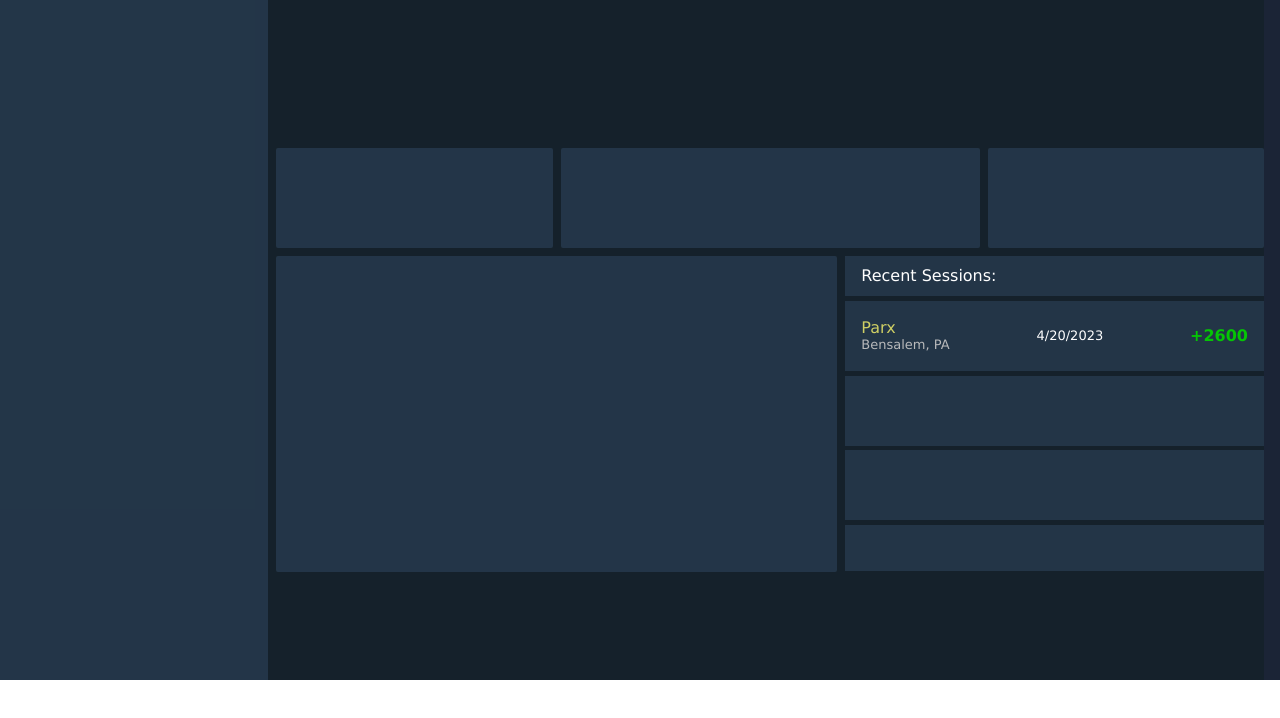
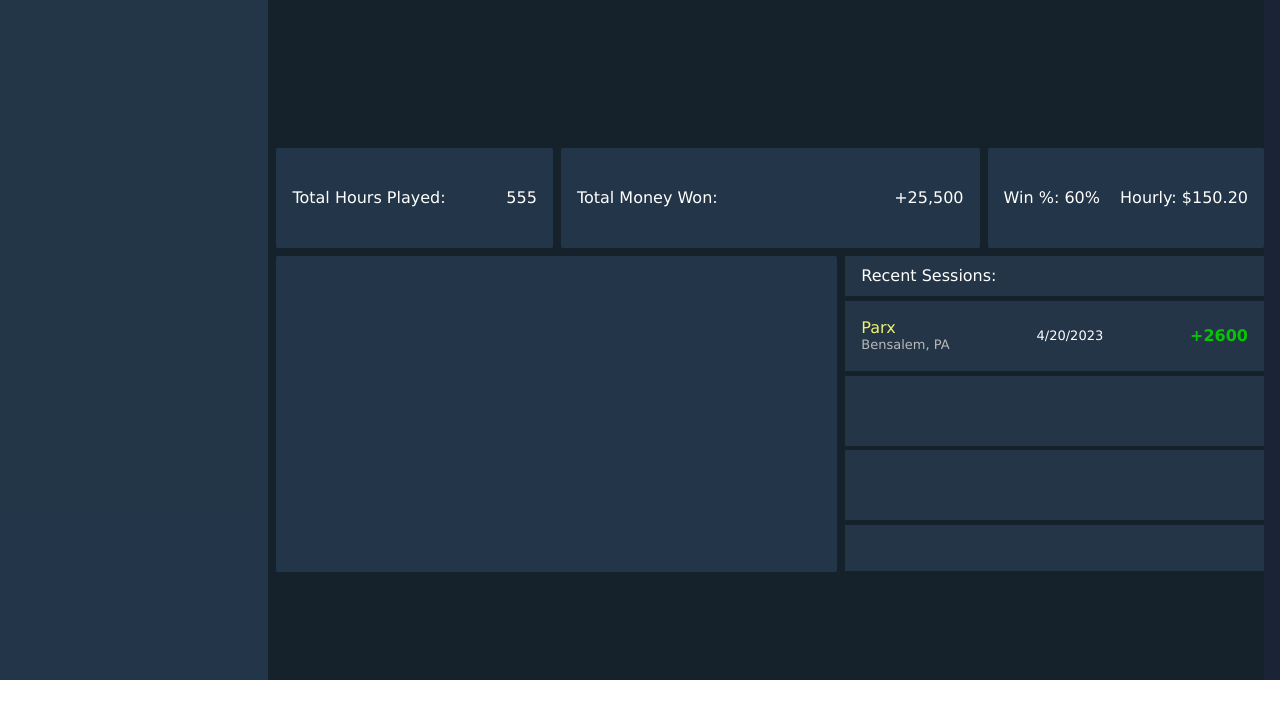
Before and after one commit to p0ptartz/bankroll-tracker, a React (Create React App) app in the folder client/: page /dashboard in a window 1280 px wide. Shown: the top 718 px of the page. Built offline with nearby package versions, Linux system fonts and the light colour scheme.

Commit message:
added stat layouts

```diff
--- a/client/src/components/StatRow1/statRow1.css
+++ b/client/src/components/StatRow1/statRow1.css
@@ -15,3 +15,7 @@
 
     grid-area: 2 / 7 / 2 / 9;
 }
+
+.total-hours{
+    color: white;
+}
--- a/client/src/components/StatRow1/statRow1.jsx
+++ b/client/src/components/StatRow1/statRow1.jsx
@@ -5,13 +5,22 @@ export default function StatRow1() {
     return (
         <>
             <div className="stat-item-1 stat-item">
-
+                <div className="mx-3 h-100 d-flex justify-content-between align-items-center total-hours">
+                    <p className="">Total Hours Played:</p>
+                    <p className="">555</p>
+                </div>
             </div>
             <div className="stat-item-2 stat-item">
-
+                <div className="mx-3 h-100 d-flex justify-content-between align-items-center total-hours">
+                    <p className="">Total Money Won:</p>
+                    <p className="">+25,500</p>
+                </div>
             </div>
             <div className="stat-item-3 stat-item">
-
+                <div className="mx-3 h-100 d-flex justify-content-between align-items-center total-hours">
+                    <p className="">Win %: <span>60%</span></p>
+                    <p className="">Hourly: <span>$150.20</span></p>
+                </div>
             </div>
         </>
 
--- a/client/src/components/StatRow2/statRow2.css
+++ b/client/src/components/StatRow2/statRow2.css
@@ -25,7 +25,7 @@
    color: white;
 }
 .recent-session-p{
-    color: rgb(207, 207, 100);
+    color: rgb(241, 241, 112);
     line-height: 1;
 }
 .recent-date{
```
